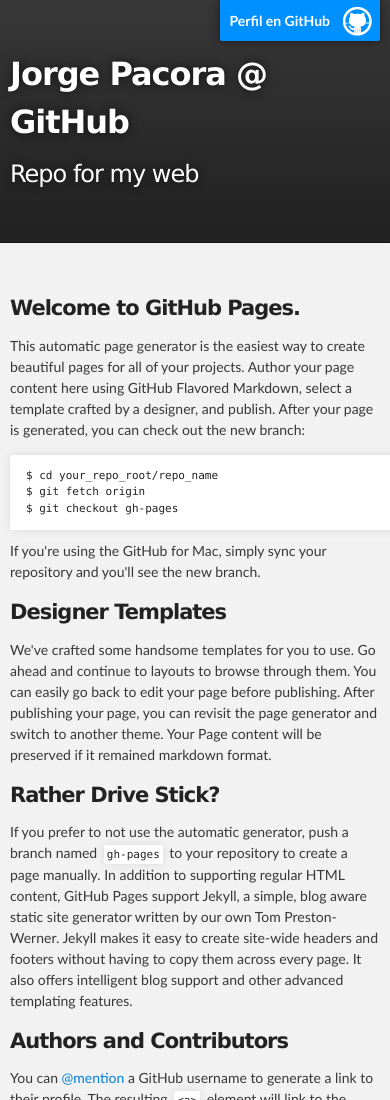
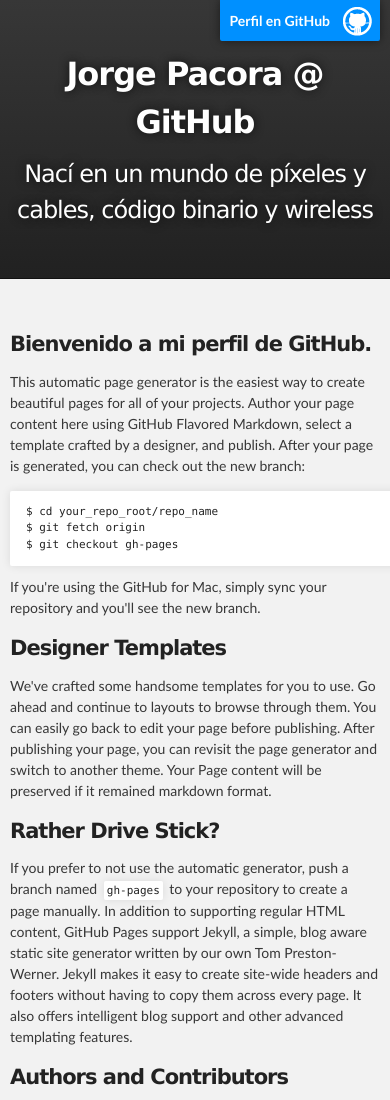
Before and after one commit to jpacora/jpacora.github.io, a plain HTML site: page index.html in a window 390 px wide. Shown: the top 1100 px of the page. Drawn offline with Linux system fonts and the light colour scheme.

Commit message:
Responsive

```diff
--- a/index.html
+++ b/index.html
@@ -14,12 +14,12 @@
   <body>
 
     <!-- HEADER -->
-    <div id="header_wrap" class="outer">
+    <div id="header_wrap" class="outer" align="center">
         <header class="inner">
           <a id="forkme_banner" href="https://github.com/jpacora">Perfil en GitHub</a>
 
           <h1 id="project_title">Jorge Pacora @ GitHub</h1>
-          <h2 id="project_tagline">Repo for my web</h2>
+          <h2 id="project_tagline">Nací en un mundo de píxeles y cables, código binario y wireless</h2>
 
         </header>
     </div>
@@ -27,7 +27,7 @@
     <!-- MAIN CONTENT -->
     <div id="main_content_wrap" class="outer">
       <section id="main_content" class="inner">
-        <h3>Welcome to GitHub Pages.</h3>
+        <h3>Bienvenido a mi perfil de GitHub.</h3>
 
 <p>This automatic page generator is the easiest way to create beautiful pages for all of your projects. Author your page content here using GitHub Flavored Markdown, select a template crafted by a designer, and publish. After your page is generated, you can check out the new branch:</p>
 
@@ -53,6 +53,9 @@ $ git checkout gh-pages
 <h3>Support or Contact</h3>
 
 <p>Having trouble with Pages? Check out the documentation at <a href="http://help.github.com/pages">http://help.github.com/pages</a> or contact <a href="mailto:support@github.com">support@github.com</a> and we’ll help you sort it out.</p>
+
+
+
       </section>
     </div>
 
```
Also changed, not shown: images/social/facebook.png (added), images/social/github.png (added), images/social/google+.v2.dark.png (added), images/social/mail.v2.png (added), images/social/skype.png (added), images/social/soundcloud.png (added), images/social/steam.png (added), images/social/twitter.png (added), images/social/youtube.png (added).
